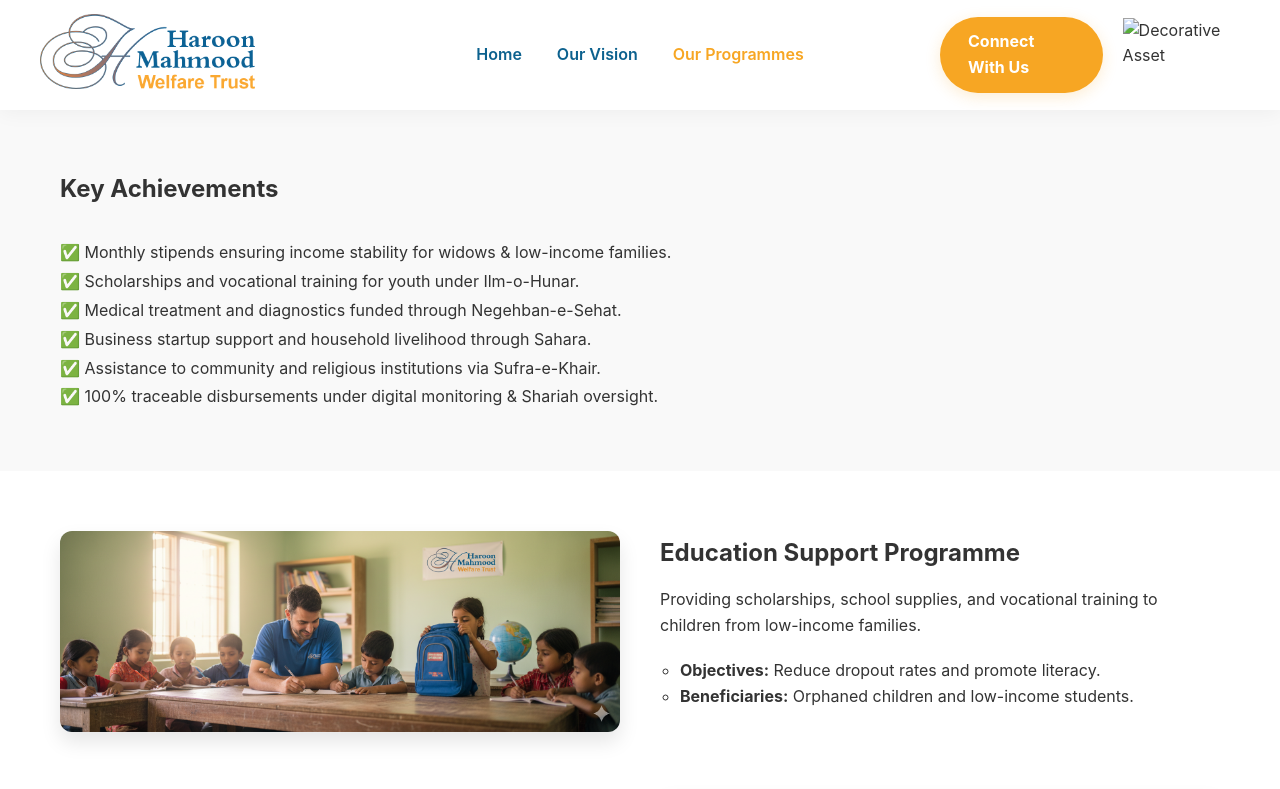
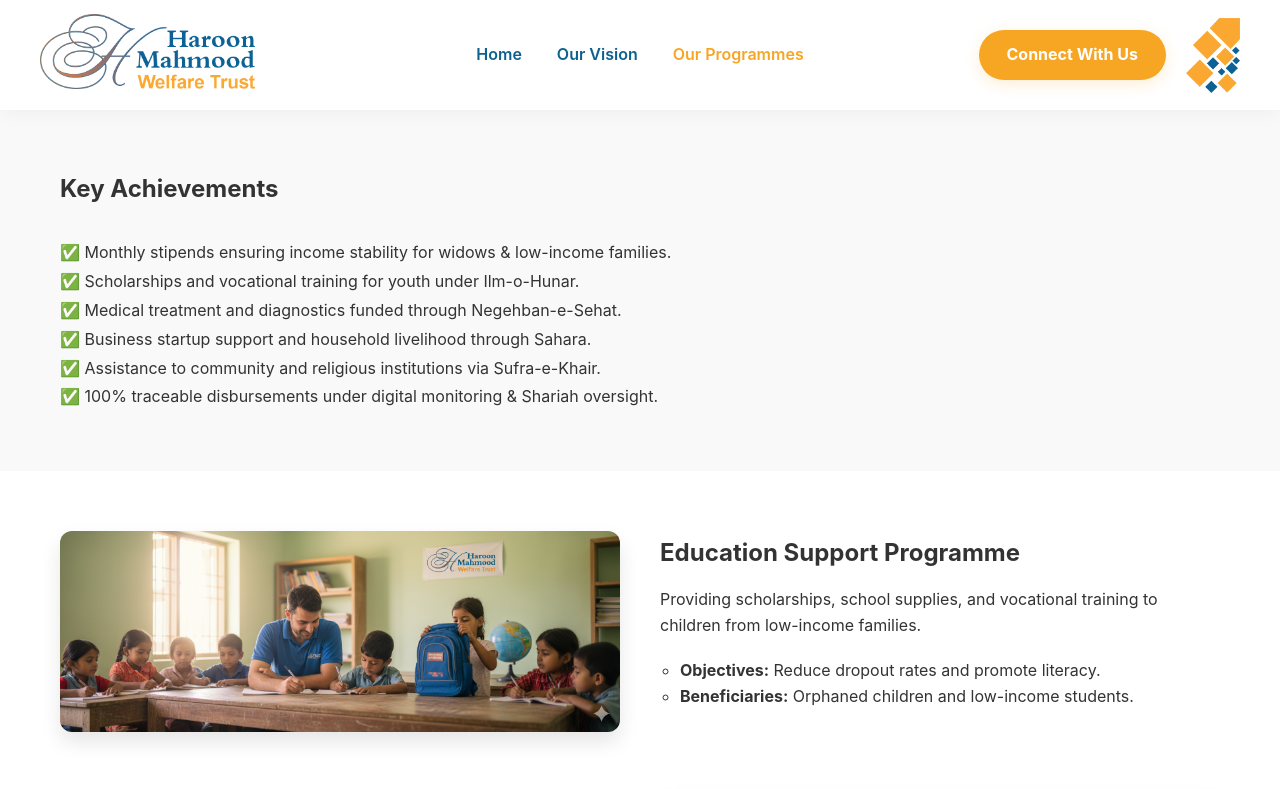
Before and after one commit to arbabit/hm, a plain HTML site: page programmes.html in a window 1280 px wide. Shown: the top 789 px of the page. Drawn offline with Linux system fonts and the light colour scheme; files whose address does not match are found by name.

Commit message:
Update programmes.html

```diff
--- a/programmes.html
+++ b/programmes.html
@@ -23,7 +23,7 @@
         </div>
         <div class="nav-right">
             <a href="contact-support.html" class="btn-connect">Connect With Us</a>
-            <img src="images/design.png" class="design-asset" alt="Decorative Asset">
+            <img src="design.png" class="design-asset" alt="Decorative Asset">
         </div>
     </div>
 </header>
```
